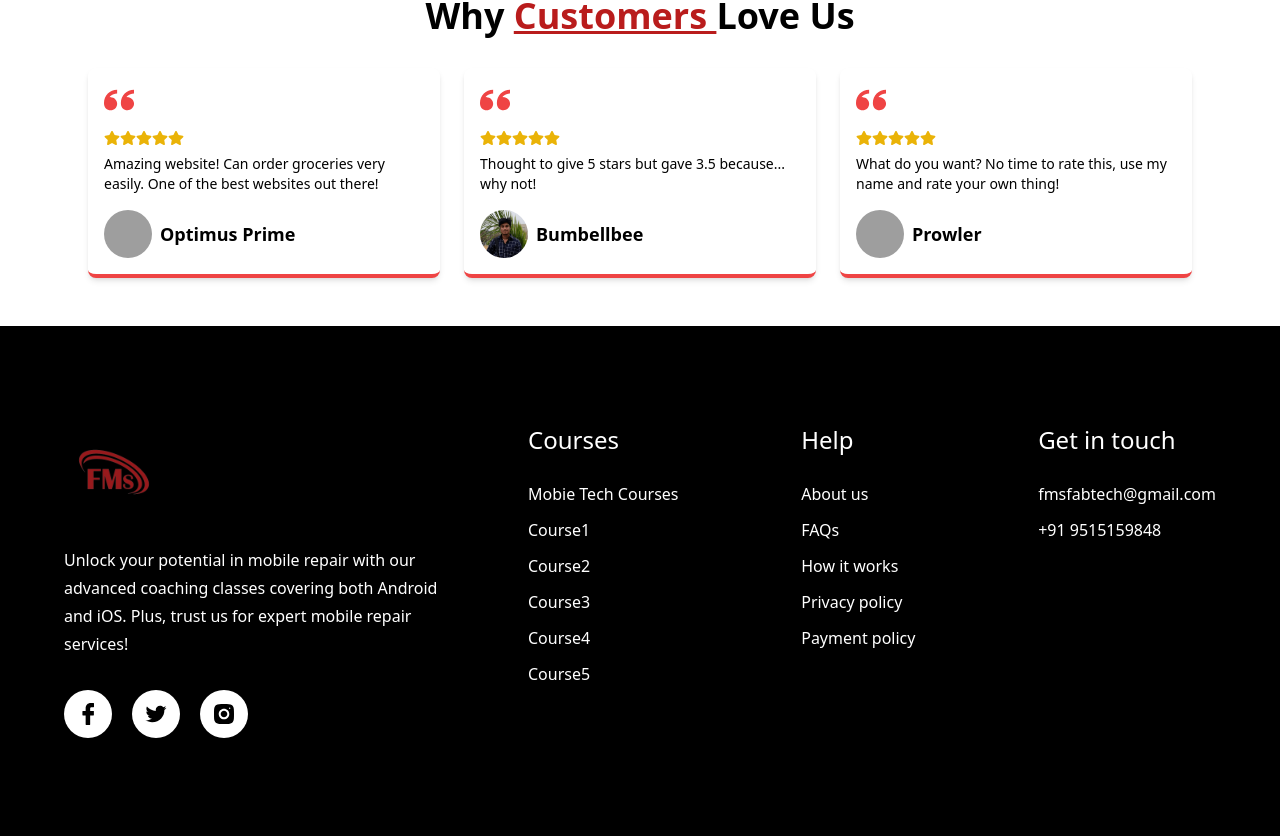
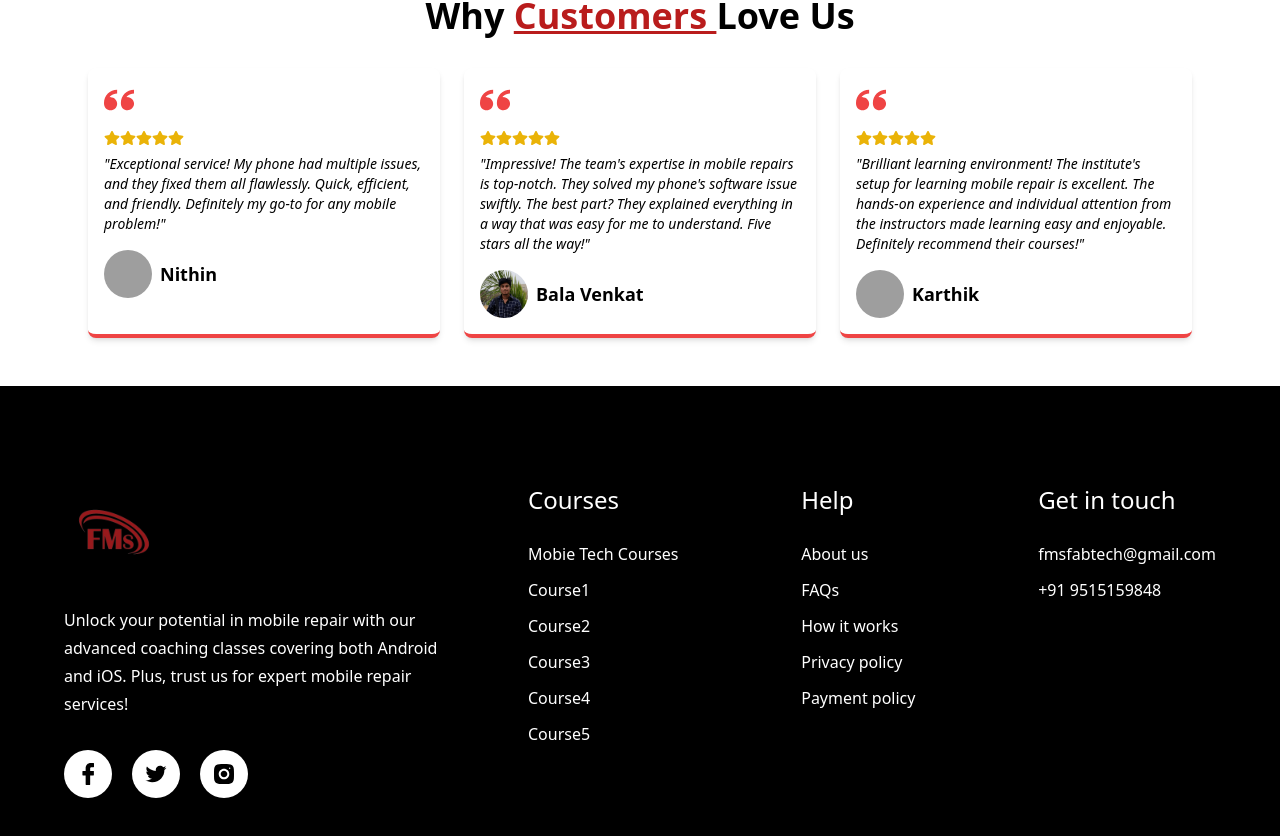
Before and after one commit to balavenkat123/fabtech-solutions, a React (Vite) app: page / in a window 1280 px wide. Shown: the part 2665-3501 px from the top of the page. Built offline with nearby package versions, Linux system fonts and the light colour scheme; grey boxes are pictures that could not be loaded; a web font is replaced by a local one.

Commit message:
custreview1

```diff
--- a/src/assets/images/index.js
+++ b/src/assets/images/index.js
@@ -24,7 +24,7 @@ import FMSlogo from './FMSlogo.jpg'
 import Fablogo from './Fablogo.png'
 import karthick from '../images/karthick.png'
 import bala from '../images/bala.png'
-
+import nithin from '../images/nithin.png'
 export {
     bike1,
     bike2,
@@ -52,5 +52,6 @@ export {
     smallpic2,
     smallpic3,
     karthick,
-    bala
+    bala,
+    nithin
 }
--- a/src/sections/Custreviwe.jsx
+++ b/src/sections/Custreviwe.jsx
@@ -1,6 +1,6 @@
 import { FaStar, FaStarHalf } from 'react-icons/fa';
 import { ImQuotesLeft } from 'react-icons/im';
-import { bala, karthick } from '../assets/images';
+import { bala, karthick, nithin } from '../assets/images';
 
 const CustomerReviews = () => {
   return (
@@ -17,10 +17,10 @@ const CustomerReviews = () => {
             <FaStar className='text-yellow-500' />
             <FaStar className='text-yellow-500' />
           </div>
-          <p className="text-sm mt-2 mb-4">Amazing website! Can order groceries very easily. One of the best websites out there!</p>
+          <p className="text-sm mt-2 mb-4"><i>"Exceptional service! My phone had multiple issues, and they fixed them all flawlessly. Quick, efficient, and friendly. Definitely my go-to for any mobile problem!"</i></p>
           <div className="review-profile flex items-center">
-            <img src={karthick} alt="" className="w-12 h-12 rounded-full object-cover object-center" />
-            <h3 className="text-lg font-semibold ml-2">Optimus Prime</h3>
+            <img src={nithin} alt="" className="w-12 h-12 rounded-full object-cover object-center" />
+            <h3 className="text-lg font-semibold ml-2">Nithin</h3>
           </div>
         </div>
         {/* Review 2 */}
@@ -33,10 +33,10 @@ const CustomerReviews = () => {
             <FaStar className='text-yellow-500' />
             <FaStar className='text-yellow-500' />
           </div>
-          <p className="text-sm mt-2 mb-4">Thought to give 5 stars but gave 3.5 because... why not!</p>
+          <p className="text-sm mt-2 mb-4"><i>"Impressive! The team's expertise in mobile repairs is top-notch. They solved my phone's software issue swiftly. The best part? They explained everything in a way that was easy for me to understand. Five stars all the way!"</i></p>
           <div className="review-profile flex items-center">
             <img src={bala} alt="" className="w-12 h-12 rounded-full object-cover object-center" />
-            <h3 className="text-lg font-semibold ml-2">Bumbellbee</h3>
+            <h3 className="text-lg font-semibold ml-2">Bala Venkat</h3>
           </div>
         </div>
         {/* Review 3 */}
@@ -49,10 +49,10 @@ const CustomerReviews = () => {
             <FaStar className='text-yellow-500' />
             <FaStar className='text-yellow-500' />
           </div>
-          <p className="text-sm mt-2 mb-4">What do you want? No time to rate this, use my name and rate your own thing!</p>
+          <p className="text-sm mt-2 mb-4"><i>"Brilliant learning environment! The institute's setup for learning mobile repair is excellent. The hands-on experience and individual attention from the instructors made learning easy and enjoyable. Definitely recommend their courses!"</i></p>
           <div className="review-profile flex items-center">
-            <img src="img/c2.jpg" alt="" className="w-12 h-12 rounded-full object-cover object-center" />
-            <h3 className="text-lg font-semibold ml-2">Prowler</h3>
+            <img src={karthick} alt="" className="w-12 h-12 rounded-full object-cover object-center" />
+            <h3 className="text-lg font-semibold ml-2">Karthik</h3>
           </div>
         </div>
       </div>
```
Also changed, not shown: 1 other file (tests, documents, lock files or other folders).
